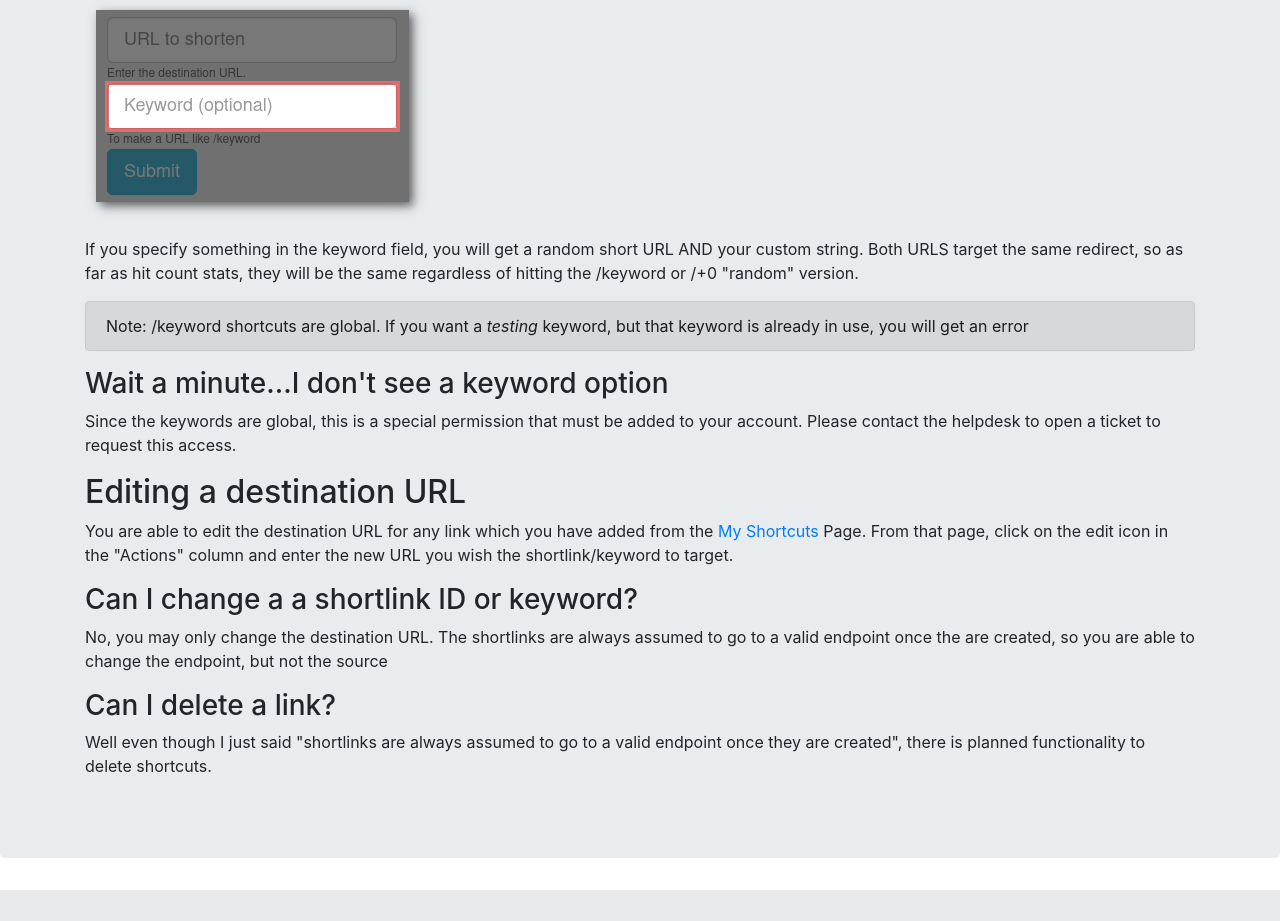
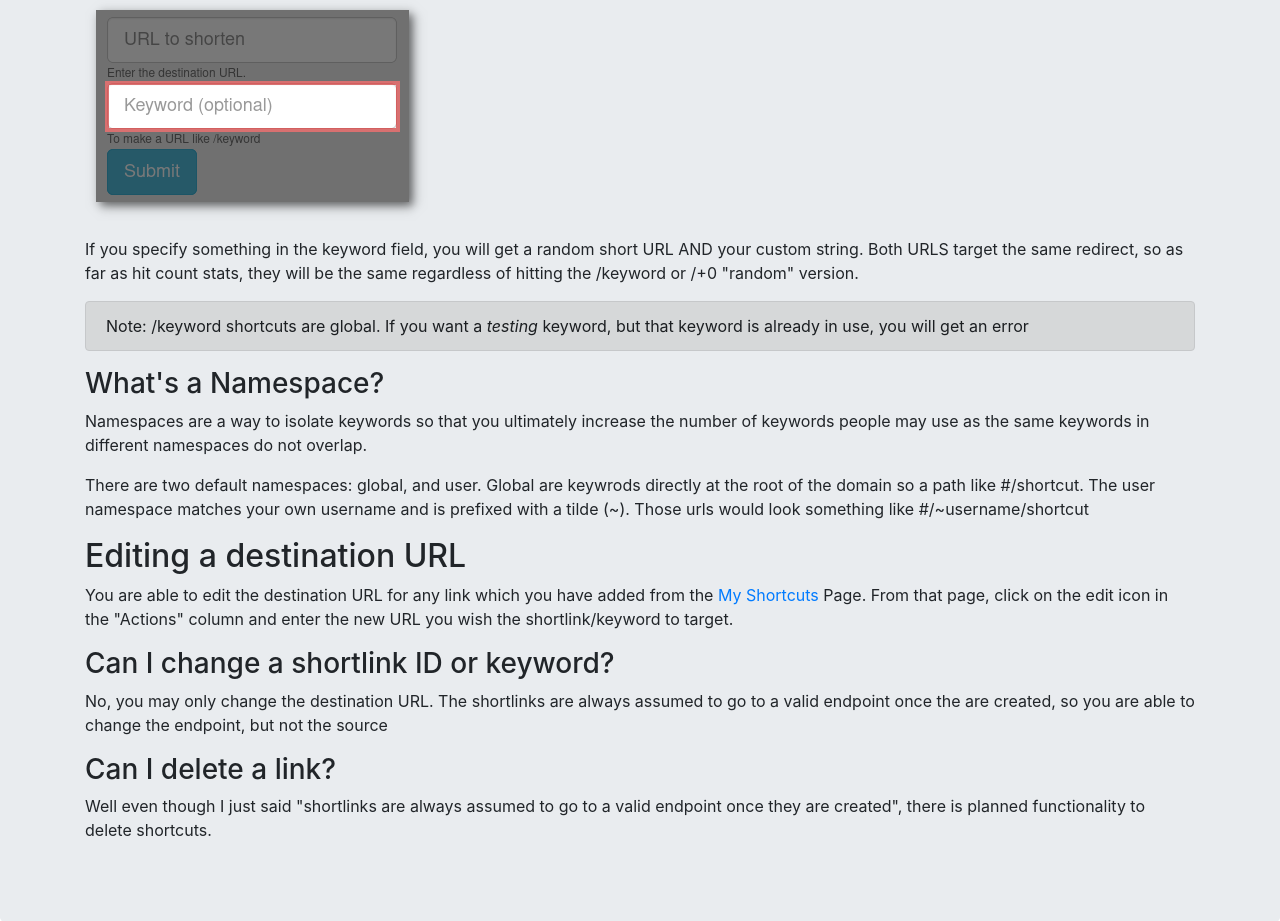
Before and after one commit to kellya/pygmy, a Flask app: template shorty/templates/help.html in a window 1280 px wide. Shown: the part 1097-2018 px from the top of the page. Before the commit the page ends 1987 px from the top, so only its background shows below. Run offline with Flask 2, Linux system fonts and the light colour scheme; the template is opened without the code that fills it: most values are stand-ins (such as "Sample title", 1, 10 or a date in 2020); parts of the project's set-up code (start-up, migrations or seed data) failed here and were passed over; some libraries are stand-ins or nearby versions.

Commit message:
Added namespace to help, reformatted containers to match across the site

```diff
--- a/shorty/shorty.py
+++ b/shorty/shorty.py
@@ -237,7 +237,8 @@ def showhelp():
     Displays the help page
     :return: jinja template for help.html
     """
-    return render_template('help.html', metainfo=metainfo, permissions=permissions)
+    url_base = f'{request.scheme}://{request.host}' or None
+    return render_template('help.html', url_base=url_base, metainfo=metainfo, permissions=[])
 
 
 @app.route('/_logout')
@@ -339,7 +340,7 @@ def redirect_short_url(short_url):
             print(e)
     else:
         redirect_url = queries.get_redirect_keyword_ns(keyword=short_url, namespace=2)['url']
-        hit_increase(short_url,namespace=2)
+        hit_increase(short_url, namespace=2)
     try:
         return redirect(redirect_url)
     except Exception as e:
--- a/shorty/templates/help.html
+++ b/shorty/templates/help.html
@@ -53,15 +53,19 @@
             Note: /keyword shortcuts are global.  If you want a <em>testing</em> keyword, but that keyword is already in use,
                 you will get an error
             </div>
-        <h3>Wait a minute...I don't see a keyword option</h3>
-            <p>Since the keywords are global, this is a special permission that must be added to your account.  Please contact
-            the helpdesk to open a ticket to request this access.</p>
+        <h3> What's a Namespace?</h3>
+        <p>Namespaces are a way to isolate keywords so that you ultimately increase the number of keywords people may use
+            as the same keywords in different namespaces do not overlap.</p>
+        <p>There are two default namespaces: global, and user.  Global are keywrods directly at the root of the domain
+            so a path like {{ url_base }}/shortcut.  The user namespace matches your own username and is prefixed with a tilde (~).
+            Those urls would look something like {{ url_base }}/~username/shortcut</p>
         <h2>Editing a destination URL</h2>
             <p>
                 You are able to edit the destination URL for any link which you have added from the <a href="{{ url_for('mylinks') }}"> My Shortcuts</a> Page.
                 From that page, click on the edit icon in the "Actions" column and enter the new URL you wish the shortlink/keyword to target.
             </p>
-    <h3>Can I change a a shortlink ID or keyword?</h3>
+
+    <h3>Can I change a shortlink ID or keyword?</h3>
         <p>No, you may only change the destination URL.  The shortlinks are always assumed to go to a valid endpoint once the are created, so you are able to change the endpoint, but not the source</p>
     <h3>Can I delete a link?</h3>
         <p>Well even though I just said "shortlinks are always assumed to go to a valid endpoint once they are created", there is planned functionality to delete shortcuts.</p>
```
Also changed, not shown: shorty/templates/home.html (+10 -9 lines).
